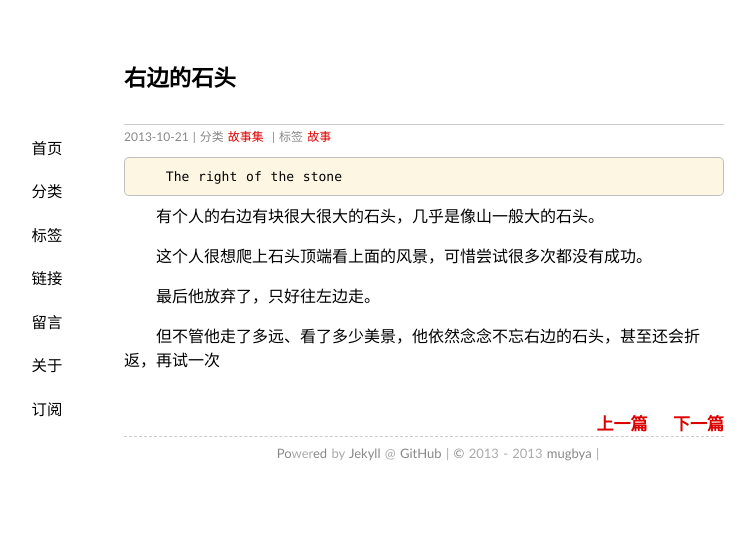
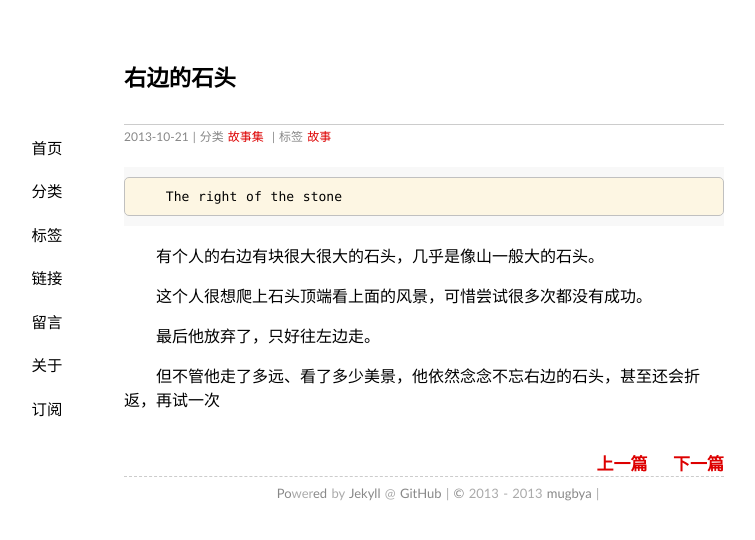
Before and after one commit to mugbya/mugbya.github.io, a Jekyll site: the page built from _posts/2013-10-21-右边的石头.md, in a window 1280 px wide. Shown: the top 540 px of the page, without its empty margins (216-971 px from the left). Built offline with Jekyll 4.4.1, drawn with Linux system fonts in a browser that asks for light colours; some web fonts are replaced; Markdown is read by kramdown in place of the engine named in the settings; comment, search, counter and statistics services are not loaded.

Commit message:
Update style.css

```diff
--- a/media/css/style.css
+++ b/media/css/style.css
@@ -54,7 +54,7 @@ h1{font-family:"Cuprum","Hiragino Sans GB","Microsoft YaHei",sans-serif;font-siz
 h2{font-family:"Cuprum","Hiragino Sans GB","Microsoft YaHei",sans-serif;font-size:1.4em;color:#111;margin-bottom:25px;margin-top:25px;}
 h3{font-family:"Cuprum","Hiragino Sans GB","Microsoft YaHei",sans-serif;font-size:1.2em;color:#222;margin-bottom:20px;margin-top:20px;}
 h4{font-family:"Cuprum","Hiragino Sans GB","Microsoft YaHei",sans-serif;font-size:1em;color:#333;margin-bottom:20px;margin-top:20px;}
-pre,code{font-family:Menlo,"Andale Mono",Consolas,"Courier New",Monaco,monospace;font-size:13px;word-wrap:normal;overflow:auto;}
+pre,code{font-family:Menlo,"Andale Mono",Consolas,"Courier New",Monaco,monospace;font-size:13px;word-wrap:normal;overflow:auto;margin-bottom:10px;margin-top:10px;}
 code{background-color:#fdf6e3;}
 embed,object,iframe{display:block;margin:4px auto;}
 .gist{font-size: 12px;line-height:1.6;}
```
